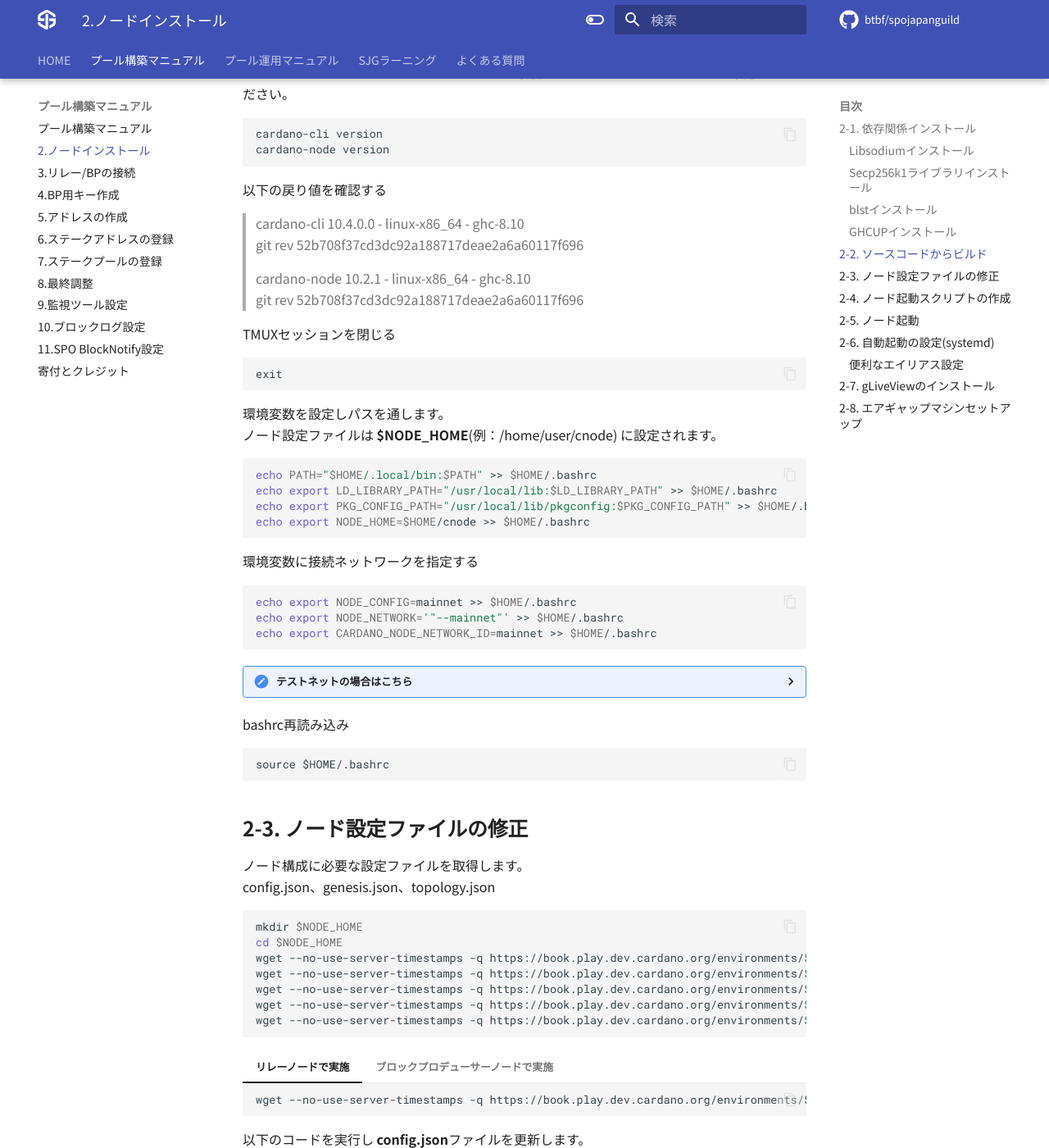
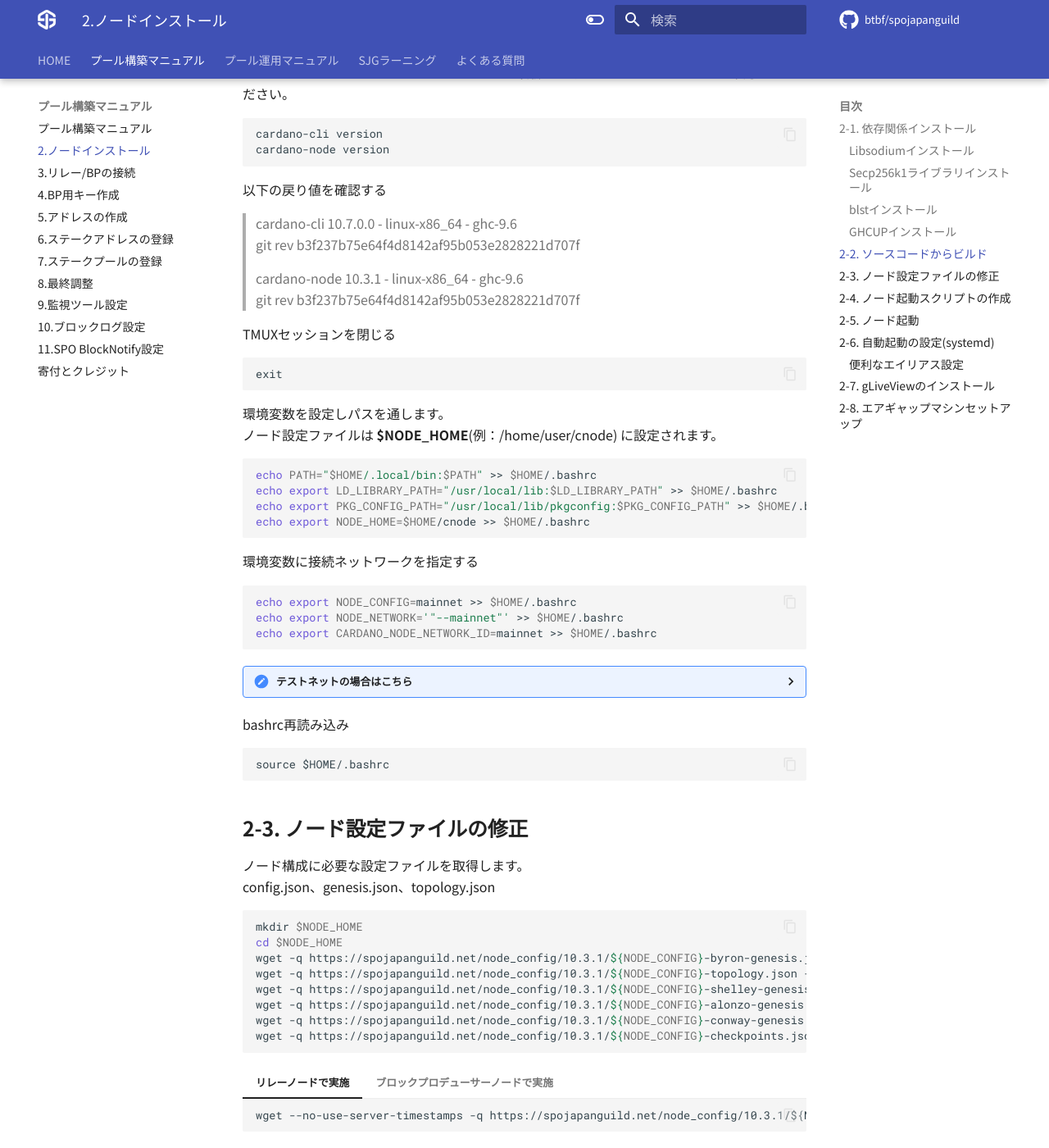
Before and after one commit to btbf/spojapanguild, an MkDocs documentation site: the page built from docs/setup/2-node-setup.md, in a window 1280 px wide and 1400 px high, scrolled down 5230 px. Shown: the whole window at 82% size. Built offline with MkDocs 1.6.1 and Material for MkDocs 9.7.7, drawn with Linux system fonts in a browser that asks for light colours; comment, search, counter and statistics services are not loaded; some of the changed text lies outside the part shown.

Commit message:
Fixed Node install

````diff
--- a/docs/setup/2-node-setup.md
+++ b/docs/setup/2-node-setup.md
@@ -3,7 +3,7 @@
 !!! hint "インストールバージョン"
     | Node | CLI | GHC | Cabal | CNCLI |
     | :---------- | :---------- | :---------- | :---------- | :---------- |
-    | 10.2.1 | 10.4.0.0 | 9.10.1 | 3.12.1.0 | 6.5.1 |
+    | 10.3.1 | 10.7.0.0 | 9.6.5 | 3.12.1.0 | 6.5.1 |
 
 !!! danger "コマンド実行時の注意点"
     * Ubuntuコマンド初心者の方は、コードボックスに複数行のコマンドがある場合でも、コマンドを1行づつコピーして実行するようにしてください。ただし `cat > xxx << EOF`のボックスについてはコードボックスのコピーボタンを使用してコマンドラインに貼り付けてください。
@@ -215,8 +215,8 @@
 GHCインストール
 
 ```bash
-ghcup install ghc 9.10.1
-ghcup set ghc 9.10.1
+ghcup install ghc 9.6.5
+ghcup set ghc 9.6.5
 ```
 
 バージョン確認
@@ -229,7 +229,7 @@
 
 !!! check "チェック"
     Cabalバージョン：「3.12.1.0」
-    GHCバージョン：「9.10.1」であることを確認してください。
+    GHCバージョン：「9.6.5」であることを確認してください。
 
 
 ## **2-2. ソースコードからビルド**
@@ -245,7 +245,7 @@
 git clone https://github.com/IntersectMBO/cardano-node.git
 cd cardano-node
 git fetch --all --recurse-submodules --tags
-git checkout tags/10.2.1
+git checkout tags/10.3.1
 ```
 
 Cabalのビルドオプションを構成します。
@@ -253,7 +253,7 @@
 ```bash
 cabal clean
 cabal update
-cabal configure --with-compiler=ghc-9.10.1
+cabal configure --with-compiler=ghc-9.6.5
 ```
 
 カルダノノードをビルドします。
@@ -286,11 +286,11 @@
 ```
 
 以下の戻り値を確認する
->cardano-cli 10.4.0.0 - linux-x86_64 - ghc-8.10
-git rev 52b708f37cd3dc92a188717deae2a6a60117f696
+>cardano-cli 10.7.0.0 - linux-x86_64 - ghc-9.6
+git rev b3f237b75e64f4d8142af95b053e2828221d707f
 
->cardano-node 10.2.1 - linux-x86_64 - ghc-8.10
-git rev 52b708f37cd3dc92a188717deae2a6a60117f696
+>cardano-node 10.3.1 - linux-x86_64 - ghc-9.6
+git rev b3f237b75e64f4d8142af95b053e2828221d707f
 
 
 TMUXセッションを閉じる
@@ -346,21 +346,22 @@
 ```bash
 mkdir $NODE_HOME
 cd $NODE_HOME
-wget --no-use-server-timestamps -q https://book.play.dev.cardano.org/environments/${NODE_CONFIG}/byron-genesis.json -O ${NODE_CONFIG}-byron-genesis.json
-wget --no-use-server-timestamps -q https://book.play.dev.cardano.org/environments/${NODE_CONFIG}/topology.json -O ${NODE_CONFIG}-topology.json
-wget --no-use-server-timestamps -q https://book.play.dev.cardano.org/environments/${NODE_CONFIG}/shelley-genesis.json -O ${NODE_CONFIG}-shelley-genesis.json
-wget --no-use-server-timestamps -q https://book.play.dev.cardano.org/environments/${NODE_CONFIG}/alonzo-genesis.json -O ${NODE_CONFIG}-alonzo-genesis.json
-wget --no-use-server-timestamps -q https://book.play.dev.cardano.org/environments/${NODE_CONFIG}/conway-genesis.json -O ${NODE_CONFIG}-conway-genesis.json
+wget -q https://spojapanguild.net/node_config/10.3.1/${NODE_CONFIG}-byron-genesis.json -O ${NODE_CONFIG}-byron-genesis.json
+wget -q https://spojapanguild.net/node_config/10.3.1/${NODE_CONFIG}-topology.json -O ${NODE_CONFIG}-topology.json
+wget -q https://spojapanguild.net/node_config/10.3.1/${NODE_CONFIG}-shelley-genesis.json -O ${NODE_CONFIG}-shelley-genesis.json
+wget -q https://spojapanguild.net/node_config/10.3.1/${NODE_CONFIG}-alonzo-genesis.json -O ${NODE_CONFIG}-alonzo-genesis.json
+wget -q https://spojapanguild.net/node_config/10.3.1/${NODE_CONFIG}-conway-genesis.json -O ${NODE_CONFIG}-conway-genesis.json
+wget -q https://spojapanguild.net/node_config/10.3.1/${NODE_CONFIG}-checkpoints.json -O ${NODE_CONFIG}-checkpoints.json
 ```
 
 === "リレーノードで実施"
     ```
-    wget --no-use-server-timestamps -q https://book.play.dev.cardano.org/environments/${NODE_CONFIG}/config.json -O ${NODE_CONFIG}-config.json
+    wget --no-use-server-timestamps -q https://spojapanguild.net/node_config/10.3.1/${NODE_CONFIG}-config.json -O ${NODE_CONFIG}-config.json
     ```
 
 === "ブロックプロデューサーノードで実施"
     ```
-    wget --no-use-server-timestamps -q https://book.play.dev.cardano.org/environments/${NODE_CONFIG}/config-bp.json -O ${NODE_CONFIG}-config.json
+    wget --no-use-server-timestamps -q https://spojapanguild.net/node_config/10.3.1/${NODE_CONFIG}-config-bp.json -O ${NODE_CONFIG}-config.json
     ```
 
 以下のコードを実行し **config.json**ファイルを更新します。
@@ -372,6 +373,7 @@
     -e '2i \  "SnapshotInterval": 86400,' \
     -e 's!"AlonzoGenesisFile": "alonzo-genesis.json"!"AlonzoGenesisFile": "'${NODE_CONFIG}'-alonzo-genesis.json"!' \
     -e 's!"ByronGenesisFile": "byron-genesis.json"!"ByronGenesisFile": "'${NODE_CONFIG}'-byron-genesis.json"!' \
+    -e 's!"CheckpointsFile": "checkpoints.json"!"CheckpointsFile": "'${NODE_CONFIG}'-checkpoints.json"!' \
     -e 's!"ShelleyGenesisFile": "shelley-genesis.json"!"ShelleyGenesisFile": "'${NODE_CONFIG}'-shelley-genesis.json"!' \
     -e 's!"ConwayGenesisFile": "conway-genesis.json"!"ConwayGenesisFile": "'${NODE_CONFIG}'-conway-genesis.json"!' \
     -e 's!"TraceBlockFetchDecisions": false!"TraceBlockFetchDecisions": true!' \
````
